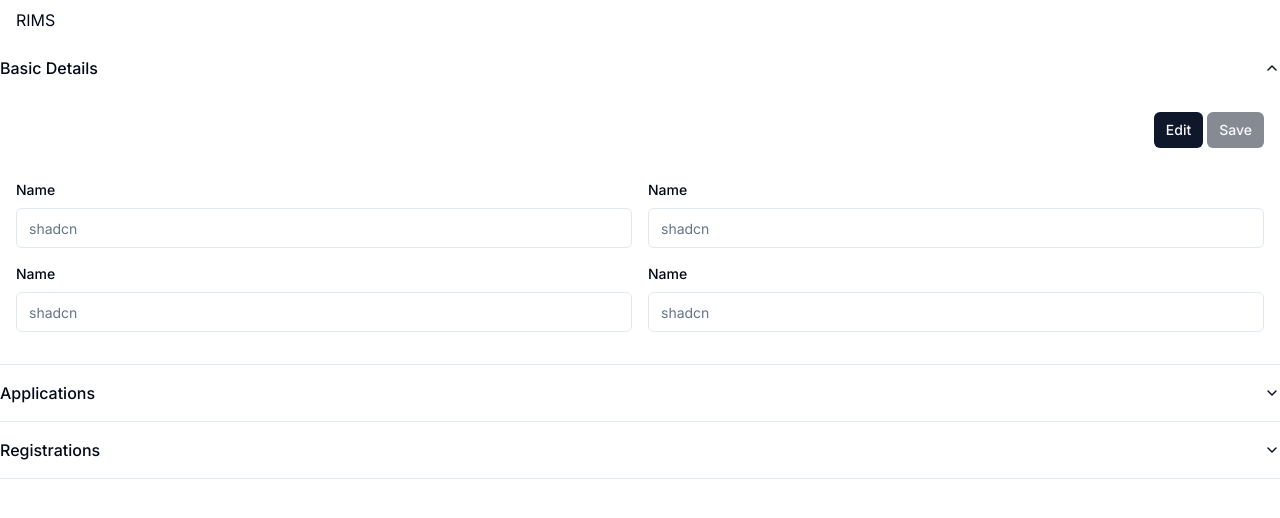
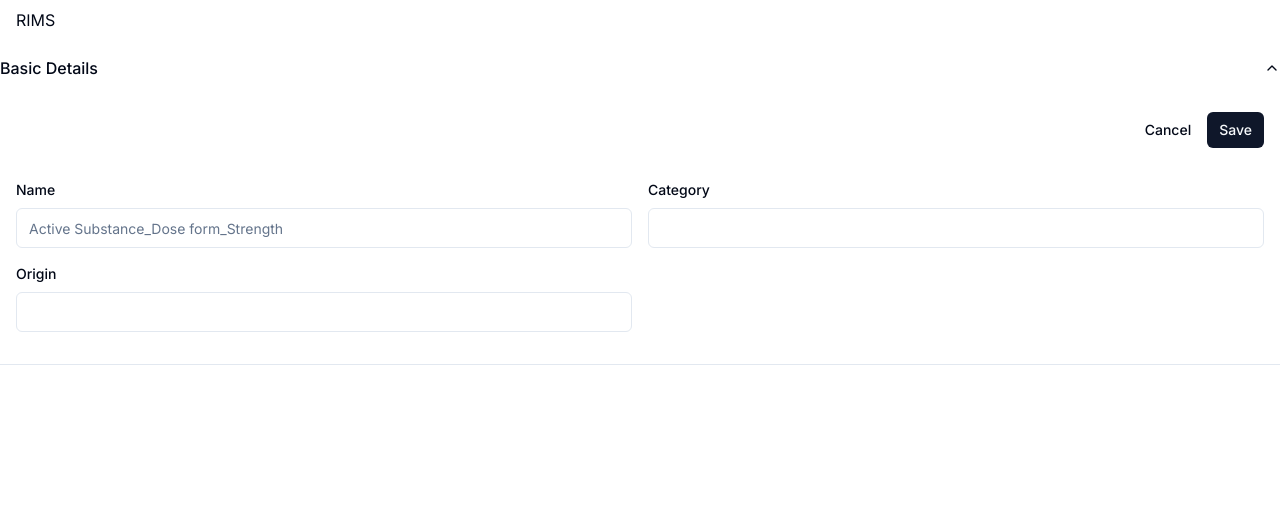
Before and after one commit to AJormand/rims-platform, a Next.js app: page /products/create in a window 1280 px wide. Shown: the top 518 px of the page. Built offline with nearby package versions, Linux system fonts and the light colour scheme.

Commit message:
products-fetching

```diff
--- a/app/(dashboard)/(routes)/products/[productId]/page.tsx
+++ b/app/(dashboard)/(routes)/products/[productId]/page.tsx
@@ -1,3 +1,33 @@
-export default function Product() {
-  return <div>Product</div>;
+import { redirect } from "next/navigation";
+import { auth } from "@clerk/nextjs";
+import { db } from "@/lib/db";
+
+import { Section } from "@/components/section";
+import { BasicDetailsForm } from "../_components/basic-details-form";
+
+export default async function Product({
+  params,
+}: {
+  params: { productId: string };
+}) {
+  const { userId } = auth();
+  if (!userId) return redirect("/");
+
+  const productData = await db.product.findUnique({
+    where: {
+      id: params.productId,
+    },
+  });
+
+  return (
+    <div>
+      <Section
+        name="Basic Details"
+        component={<BasicDetailsForm data={productData} type="edit" />}
+        expanded={true}
+      />
+      <Section name="Applications" component={<div />} expanded={false} />
+      <Section name="Registrations" component={<div />} expanded={false} />
+    </div>
+  );
 }
--- a/app/(dashboard)/(routes)/products/_components/basic-details-form.tsx
+++ b/app/(dashboard)/(routes)/products/_components/basic-details-form.tsx
@@ -4,7 +4,12 @@ import { useState } from "react";
 
 import { zodResolver } from "@hookform/resolvers/zod";
 import { useForm } from "react-hook-form";
+import { useRouter } from "next/navigation";
 import * as z from "zod";
+import axios from "axios";
+import toast from "react-hot-toast";
+
+import { Product } from "@prisma/client";
 
 import { Button } from "@/components/ui/button";
 import {
@@ -20,25 +25,42 @@ import { Input } from "@/components/ui/input";
 
 const formSchema = z.object({
   name: z.string().min(1, { message: "Name is required" }).max(250),
+  category: z.string(),
+  origin: z.string(),
+  status: z.string(),
 });
 
-export const BasicDetailsForm = () => {
-  const [isEditing, setIsEditing] = useState(false);
+export const BasicDetailsForm: React.FC<{
+  data: Product | null;
+  type: "new" | "edit";
+}> = ({ data, type }) => {
+  const router = useRouter();
+  const [isEditing, setIsEditing] = useState(type === "new" ? true : false);
 
   // 1. Define your form.
   const form = useForm<z.infer<typeof formSchema>>({
     resolver: zodResolver(formSchema),
     defaultValues: {
-      name: "",
+      name: data?.name || "",
+      category: data?.category || "",
+      origin: data?.origin || "",
+      status: data?.status || "draft",
     },
   });
 
   // 2. Define a submit handler.
-  function onSubmit(values: z.infer<typeof formSchema>) {
+  const onSubmit = async (values: z.infer<typeof formSchema>) => {
     // Do something with the form values.
     // ✅ This will be type-safe and validated.
     console.log(values);
-  }
+    try {
+      const response = await axios.post(`/api/products`, values);
+      router.push(`/products/${response.data.id}`);
+      toast.success("Product created successfully");
+    } catch (error) {
+      toast.error("Something went wrong");
+    }
+  };
 
   return (
     <Form {...form}>
@@ -47,7 +69,12 @@ export const BasicDetailsForm = () => {
           <Button size="sm" type="submit" disabled={!isEditing}>
             Save
           </Button>
-          <Button size="sm" onClick={() => setIsEditing((prev) => !prev)}>
+          <Button
+            size="sm"
+            type="button"
+            variant="ghost"
+            onClick={() => setIsEditing((prev) => !prev)}
+          >
             {!isEditing ? "Edit" : "Cancel"}
           </Button>
         </div>
@@ -56,11 +83,15 @@ export const BasicDetailsForm = () => {
           <FormField
             control={form.control}
             name="name"
+            disabled={!isEditing}
             render={({ field }) => (
               <FormItem>
                 <FormLabel>Name</FormLabel>
                 <FormControl>
-                  <Input placeholder="shadcn" {...field} />
+                  <Input
+                    placeholder="Active Substance_Dose form_Strength"
+                    {...field}
+                  />
                 </FormControl>
                 <FormMessage />
               </FormItem>
@@ -69,12 +100,13 @@ export const BasicDetailsForm = () => {
 
           <FormField
             control={form.control}
-            name="name"
+            name="category"
+            disabled={!isEditing}
             render={({ field }) => (
               <FormItem>
-                <FormLabel>Name</FormLabel>
+                <FormLabel>Category</FormLabel>
                 <FormControl>
-                  <Input placeholder="shadcn" {...field} />
+                  <Input placeholder="" {...field} />
                 </FormControl>
                 <FormMessage />
               </FormItem>
@@ -83,26 +115,13 @@ export const BasicDetailsForm = () => {
 
           <FormField
             control={form.control}
-            name="name"
+            name="origin"
+            disabled={!isEditing}
             render={({ field }) => (
               <FormItem>
-                <FormLabel>Name</FormLabel>
+                <FormLabel>Origin</FormLabel>
                 <FormControl>
-                  <Input placeholder="shadcn" {...field} />
-                </FormControl>
-                <FormMessage />
-              </FormItem>
-            )}
-          />
-
-          <FormField
-            control={form.control}
-            name="name"
-            render={({ field }) => (
-              <FormItem>
-                <FormLabel>Name</FormLabel>
-                <FormControl>
-                  <Input placeholder="shadcn" {...field} />
+                  <Input placeholder="" {...field} />
                 </FormControl>
                 <FormMessage />
               </FormItem>
--- a/app/(dashboard)/(routes)/products/_components/columns.tsx
+++ b/app/(dashboard)/(routes)/products/_components/columns.tsx
@@ -18,26 +18,25 @@ import {
 export type Product = {
   id: string;
   name: string;
-  type: string;
   category: string;
   origin: string;
-  status: "draft" | "valid" | "inactive";
+  status: string;
 };
 
 export const columns: ColumnDef<Product>[] = [
-  {
-    accessorKey: "id",
-    header: "id",
-  },
+  // {
+  //   accessorKey: "id",
+  //   header: "id",
+  // },
 
   {
     accessorKey: "name",
     header: "Name",
   },
-  {
-    accessorKey: "type",
-    header: "Type",
-  },
+  // {
+  //   accessorKey: "type",
+  //   header: "Type",
+  // },
   {
     accessorKey: "category",
     header: "Category",
--- a/app/(dashboard)/(routes)/products/create/page.tsx
+++ b/app/(dashboard)/(routes)/products/create/page.tsx
@@ -1,31 +1,14 @@
 import { BasicDetailsForm } from "../_components/basic-details-form";
 
-import {
-  Accordion,
-  AccordionContent,
-  AccordionItem,
-  AccordionTrigger,
-} from "@/components/ui/accordion";
-
-import { Section } from "../../../../../components/section";
+import { Section } from "@/components/section";
 
 export default function CreateProduct() {
   return (
     <div>
       <Section
         name="Basic Details"
-        component={<BasicDetailsForm />}
+        component={<BasicDetailsForm data={null} type="new" />}
         expanded={true}
-      />
-      <Section
-        name="Applications"
-        component={<BasicDetailsForm />}
-        expanded={false}
-      />
-      <Section
-        name="Registrations"
-        component={<BasicDetailsForm />}
-        expanded={false}
       />
     </div>
   );
--- a/app/(dashboard)/(routes)/products/page.tsx
+++ b/app/(dashboard)/(routes)/products/page.tsx
@@ -1,12 +1,16 @@
 import Link from "next/link";
+import { auth } from "@clerk/nextjs";
+import { redirect } from "next/navigation";
 
 import { Product, columns } from "./_components/columns";
+import { db } from "@/lib/db";
 
 import { Button } from "@/components/ui/button";
 import { DataTable } from "@/components/ui/data-table";
 
 async function getData(): Promise<Product[]> {
   // Fetch data from your API here.
+
   return [
     {
       id: "PRD-0001",
@@ -37,7 +41,15 @@ async function getData(): Promise<Product[]> {
 }
 
 export default async function Products() {
-  const data = await getData();
+  //const data = await getData();
+
+  const { userId } = auth();
+
+  if (!userId) return redirect("/");
+
+  const data = await db.product.findMany({
+    take: 10,
+  });
 
   return (
     <div className="container mx-auto py-10">
--- /dev/null
+++ b/app/api/products/route.tsx
@@ -0,0 +1,22 @@
+import { db } from "@/lib/db";
+import { NextResponse } from "next/server";
+
+export async function POST(request: Request) {
+  const receivedData = await request.json();
+  console.log(receivedData); // Log the values in the request body
+
+  try {
+    const newProduct = await db.product.create({
+      data: {
+        name: receivedData.name,
+        category: receivedData.category,
+        origin: receivedData.origin,
+        status: receivedData.status,
+      },
+    });
+
+    return NextResponse.json(newProduct);
+  } catch (error) {
+    return new NextResponse("[CREATE PRODUCT]", { status: 400 });
+  }
+}
--- a/app/layout.tsx
+++ b/app/layout.tsx
@@ -5,6 +5,7 @@ import "./globals.css";
 import { ClerkProvider } from "@clerk/nextjs";
 
 import { NavbarRoutes } from "../components/navbar-routes";
+import { ToasterProvider } from "@/components/providers/toaster-provider";
 
 const inter = Inter({ subsets: ["latin"] });
 
@@ -24,6 +25,7 @@ export default function RootLayout({
         <body className={inter.className}>
           <NavbarRoutes />
           {children}
+          <ToasterProvider />
         </body>
       </html>
     </ClerkProvider>
--- /dev/null
+++ b/components/providers/toaster-provider.tsx
@@ -0,0 +1,5 @@
+import { Toaster } from "react-hot-toast";
+
+export const ToasterProvider = () => {
+  return <Toaster />;
+};
--- a/package.json
+++ b/package.json
@@ -17,6 +17,7 @@
     "@radix-ui/react-label": "^2.0.2",
     "@radix-ui/react-slot": "^1.0.2",
     "@tanstack/react-table": "^8.10.7",
+    "axios": "^1.6.0",
     "class-variance-authority": "^0.7.0",
     "clsx": "^2.0.0",
     "lucide-react": "^0.290.0",
@@ -24,6 +25,7 @@
     "react": "^18",
     "react-dom": "^18",
     "react-hook-form": "^7.47.0",
+    "react-hot-toast": "^2.4.1",
     "tailwind-merge": "^2.0.0",
     "tailwindcss-animate": "^1.0.7",
     "zod": "^3.22.4"
```
Also changed, not shown: 1 other file (tests, documents, lock files or other folders).
